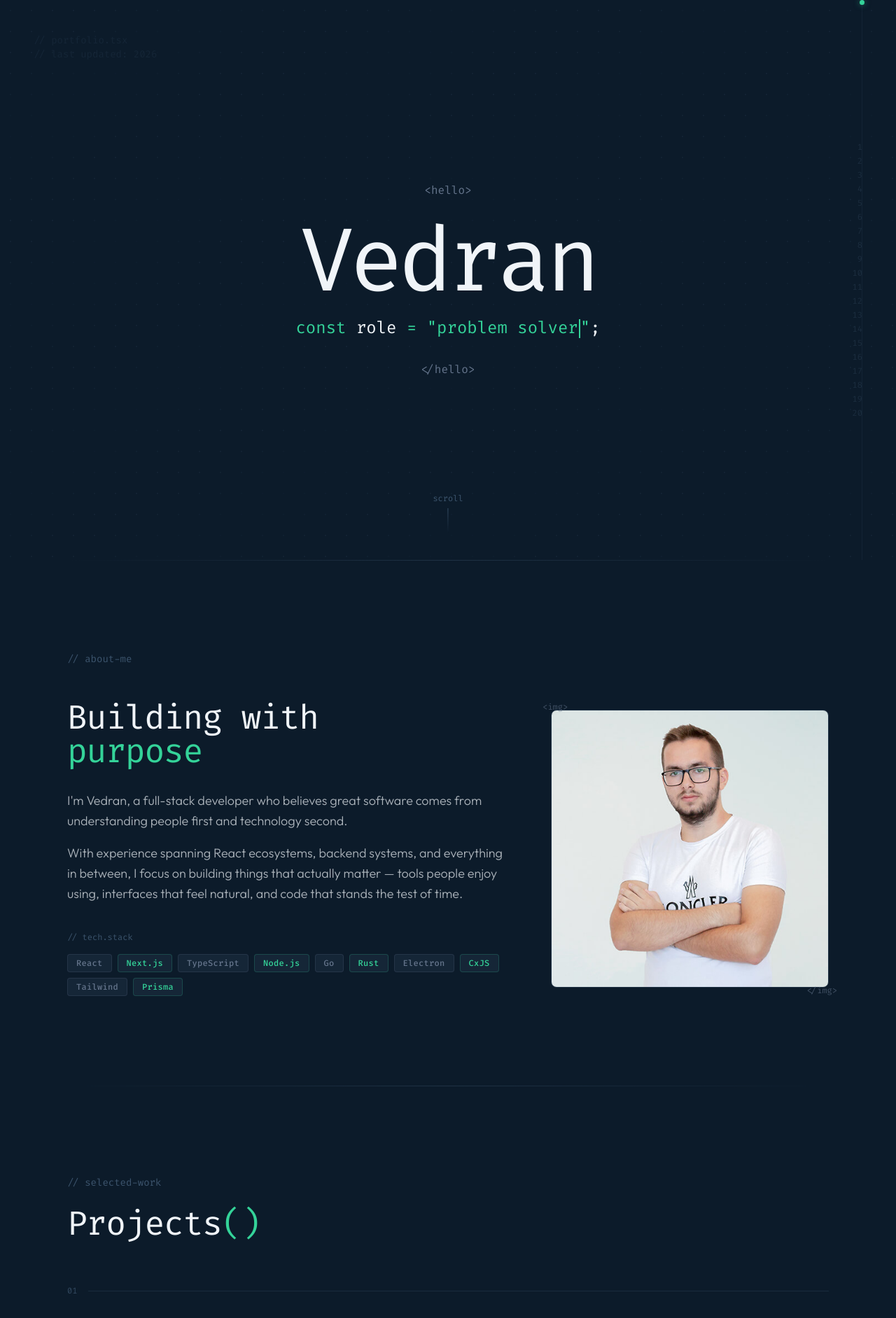
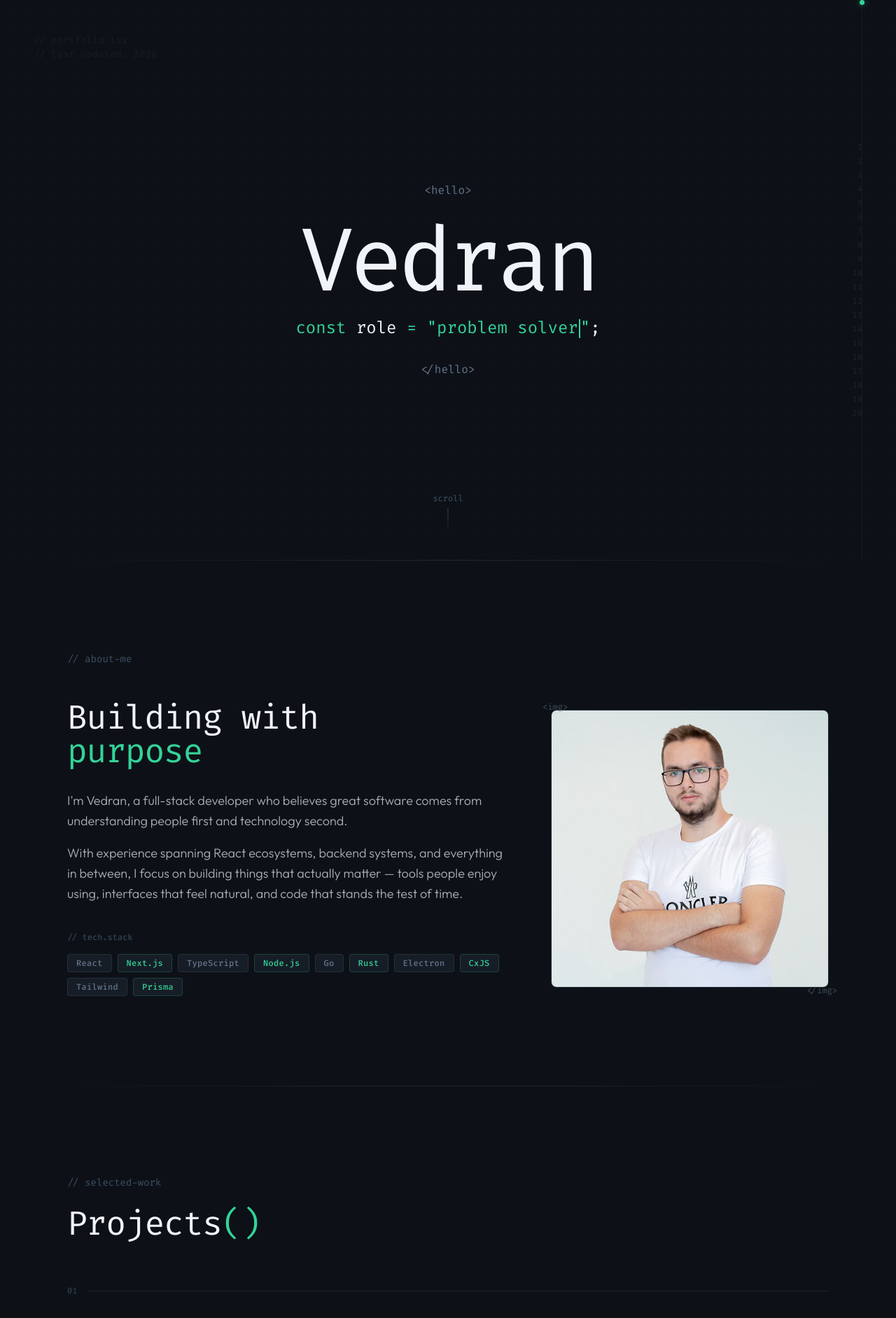
Before and after one commit to vedran77/vedransportfolio, a Next.js app: page /redesign in a window 1280 px wide. Shown: the top 1883 px of the page at 70% size. Built offline with nearby package versions, Linux system fonts and the light colour scheme; grey boxes are pictures that could not be loaded.

Commit message:
feat: switch to cool dark (#0D1117) background palette

```diff
--- a/components/redesign/TerrainAbout.tsx
+++ b/components/redesign/TerrainAbout.tsx
@@ -20,7 +20,7 @@ export default function TerrainAbout() {
   return (
     <section
       className="relative"
-      style={{ backgroundColor: "#0C1B2A" }}
+      style={{ backgroundColor: "#0D1117" }}
     >
       {/* Separator line */}
       <div className="max-w-6xl mx-auto px-6 md:px-8">
--- a/components/redesign/TerrainContact.tsx
+++ b/components/redesign/TerrainContact.tsx
@@ -50,7 +50,7 @@ const contacts = [
 
 export default function TerrainContact() {
   return (
-    <section style={{ backgroundColor: "#0C1B2A" }}>
+    <section style={{ backgroundColor: "#0D1117" }}>
       {/* Separator */}
       <div className="max-w-6xl mx-auto px-6 md:px-8">
         <div className="h-px" style={{ background: "linear-gradient(to right, transparent, #6B8CAE33, transparent)" }} />
--- a/components/redesign/TerrainHero.tsx
+++ b/components/redesign/TerrainHero.tsx
@@ -120,7 +120,7 @@ export default function TerrainHero() {
   return (
     <section
       className="relative min-h-screen flex flex-col items-center justify-center overflow-hidden"
-      style={{ backgroundColor: "#0C1B2A" }}
+      style={{ backgroundColor: "#0D1117" }}
     >
       {/* Animated dot grid canvas */}
       <canvas
--- a/components/redesign/TerrainProjects.tsx
+++ b/components/redesign/TerrainProjects.tsx
@@ -11,7 +11,7 @@ const sortedProjects = [...projects]
 
 export default function TerrainProjects() {
   return (
-    <section style={{ backgroundColor: "#0C1B2A" }}>
+    <section style={{ backgroundColor: "#0D1117" }}>
       {/* Separator */}
       <div className="max-w-6xl mx-auto px-6 md:px-8">
         <div className="h-px" style={{ background: "linear-gradient(to right, transparent, #6B8CAE33, transparent)" }} />
--- a/components/redesign/TerrainReviews.tsx
+++ b/components/redesign/TerrainReviews.tsx
@@ -15,7 +15,7 @@ function StarIcon() {
 
 export default function TerrainReviews() {
   return (
-    <section style={{ backgroundColor: "#0C1B2A" }}>
+    <section style={{ backgroundColor: "#0D1117" }}>
       {/* Separator */}
       <div className="max-w-6xl mx-auto px-6 md:px-8">
         <div className="h-px" style={{ background: "linear-gradient(to right, transparent, #6B8CAE33, transparent)" }} />
```
